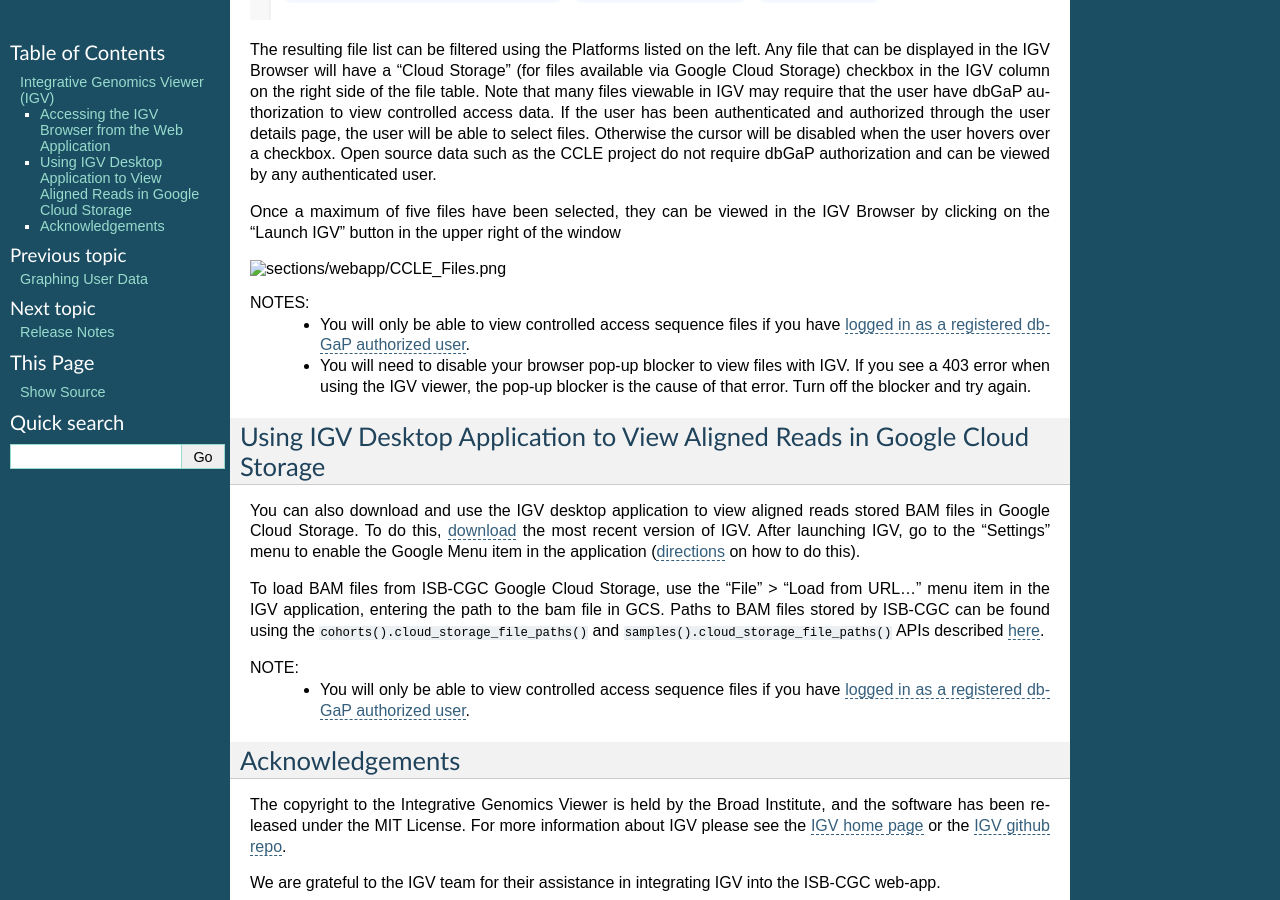
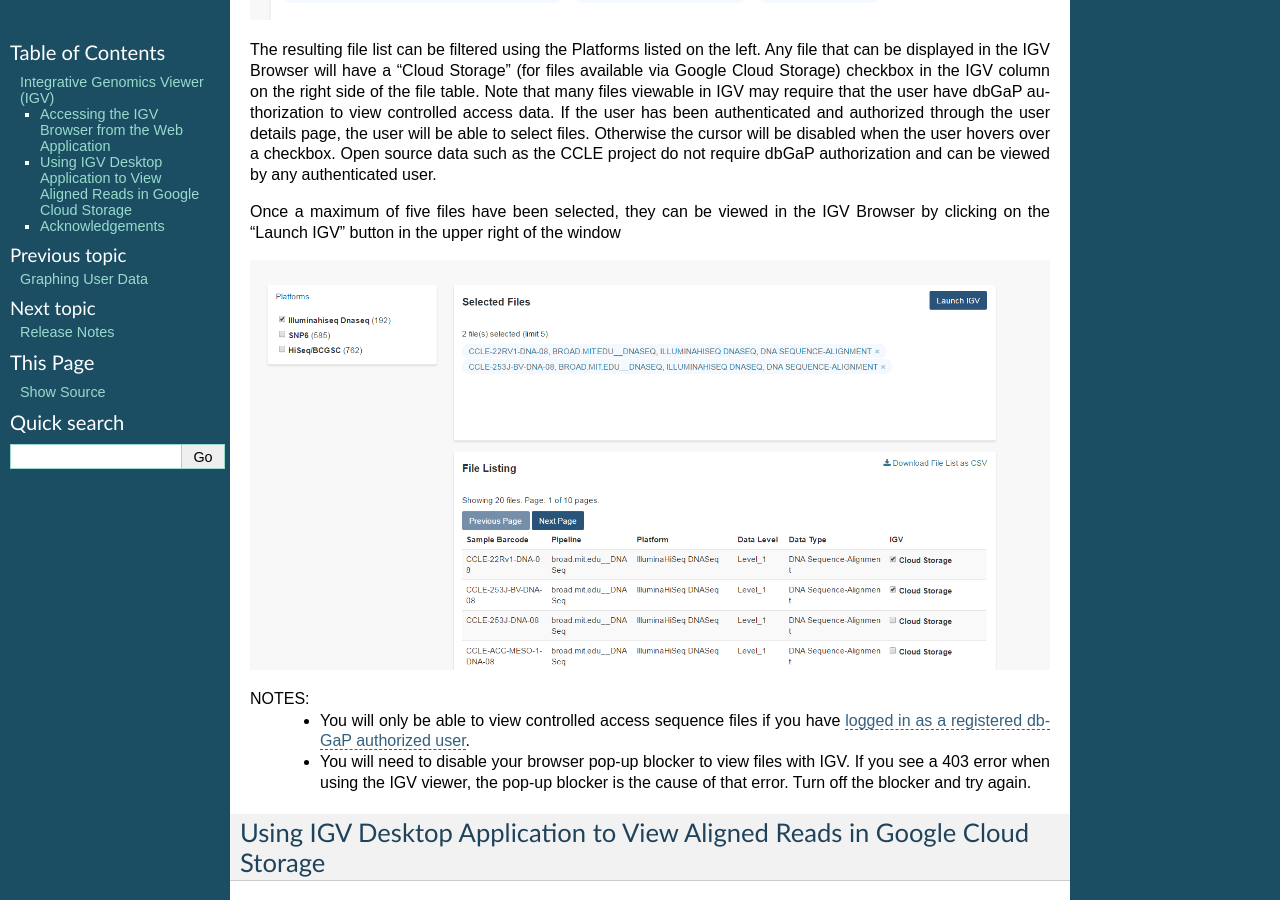
Before and after one commit to isb-cgc/readthedocs, a Sphinx documentation site: the page built from docs/source/sections/webapp/IGV-Browser.rst, in a window 1280 px wide and 900 px high, scrolled down 535 px. Built offline with Sphinx 7.4.7, drawn with Linux system fonts in a browser that asks for light colours; pages that are not in the unit, such as notebooks, are missing from menus.

Commit message:
updated CCLE_files.png image to new one

```diff
--- a/docs/source/sections/webapp/IGV-Browser.rst
+++ b/docs/source/sections/webapp/IGV-Browser.rst
@@ -17,7 +17,7 @@
 
 Once a maximum of five files have been selected, they can be viewed in the IGV Browser by clicking on the "Launch IGV" button in the upper right of the window
 
-.. image:: CCLE_Files.png
+.. image:: CCLE_Files.PNG
 
 
 NOTES:
```
